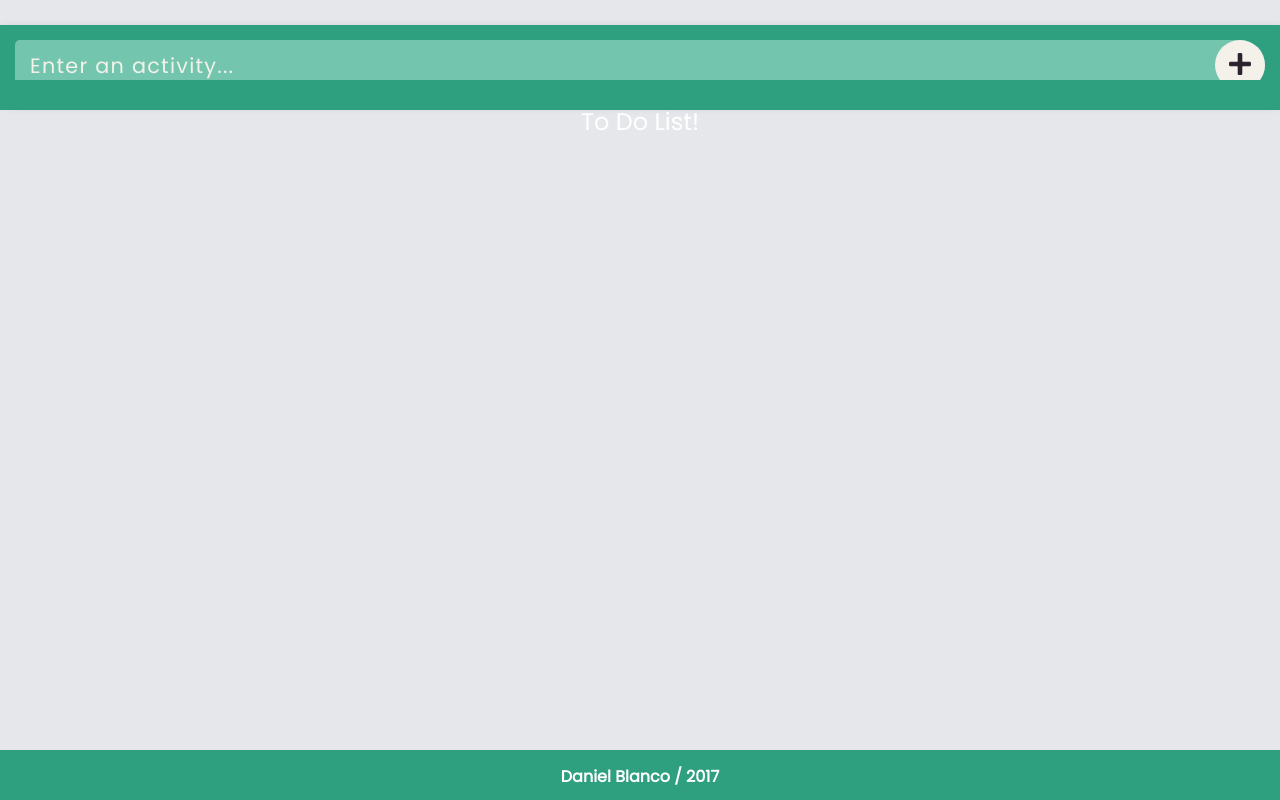
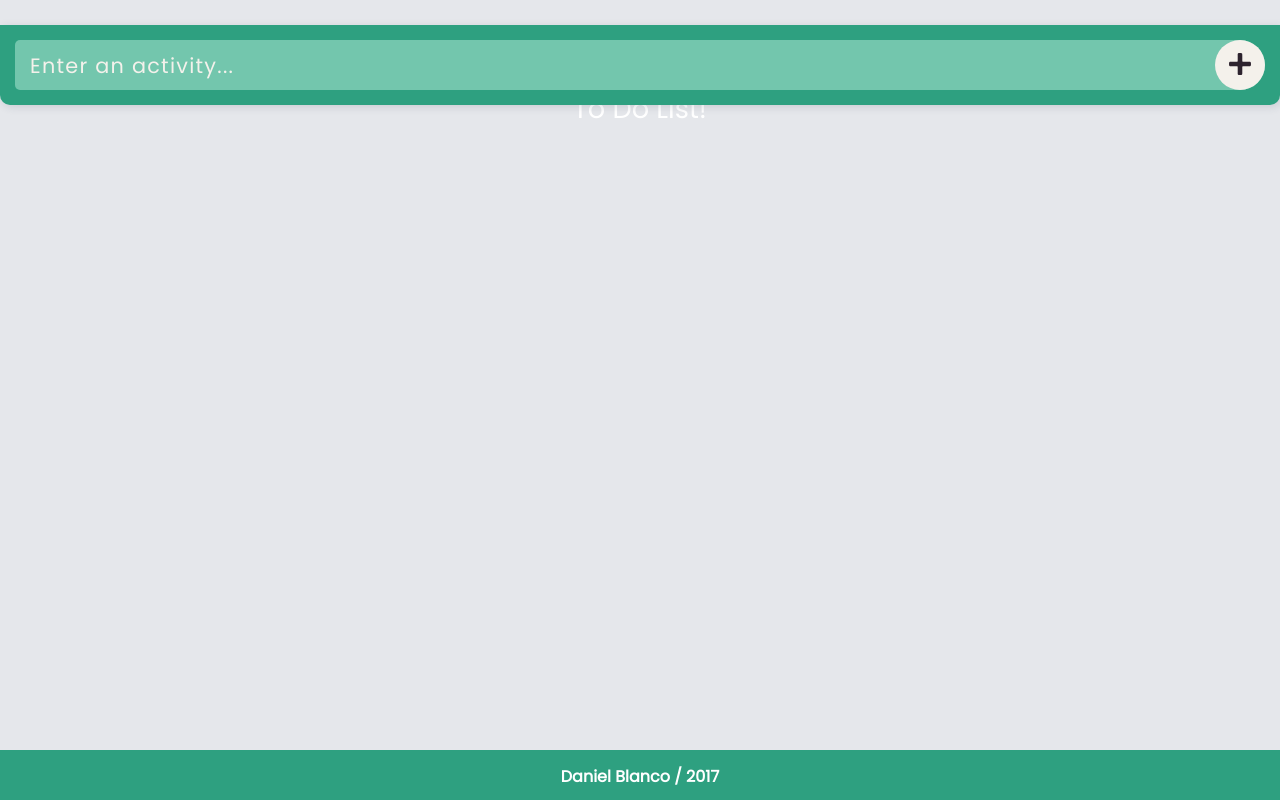
Before and after one commit to paradigm1984/to-do-list, a plain HTML site: page index.html in a window 1280 px wide. Drawn offline with nearby package versions, Linux system fonts and the light colour scheme; a web font is replaced by a local one.

Commit message:
took out title-box

```diff
--- a/Assets/style.css
+++ b/Assets/style.css
@@ -19,21 +19,11 @@ font-family: 'Poppins', sans-serif;
 	padding: 80px 0px 0px 0px;
 }
 
-.title-box {
-	background-color: #2EA080;
-	width: 100%;
-	height: 25px;
-	position: relative;
-	top: 0;
-	left: 0;
-	z-index: 5;
-}
-
 .title {
 	text-align: center;
 	color: white;
 	margin: 1.2%;
-	font-size: 1.5em;
+	font-size: 1.7em;
 	font-family: 'Poppins', sans-serif;
 	z-index: 6;
 }
--- a/index.html
+++ b/index.html
@@ -21,9 +21,7 @@
 
 	<body id="bod">
 
-		<div class="container title-box">
-			<h1 class="title"> To Do List! </h1>
-		</div>
+		<h1 class="title"> To Do List! </h1>
 		<div class="top-bar">
 			<input class="header-input" type="text" placeholder="Enter an activity..." id="itemField">
 			<button class="submit-top" id="addButton">
```
